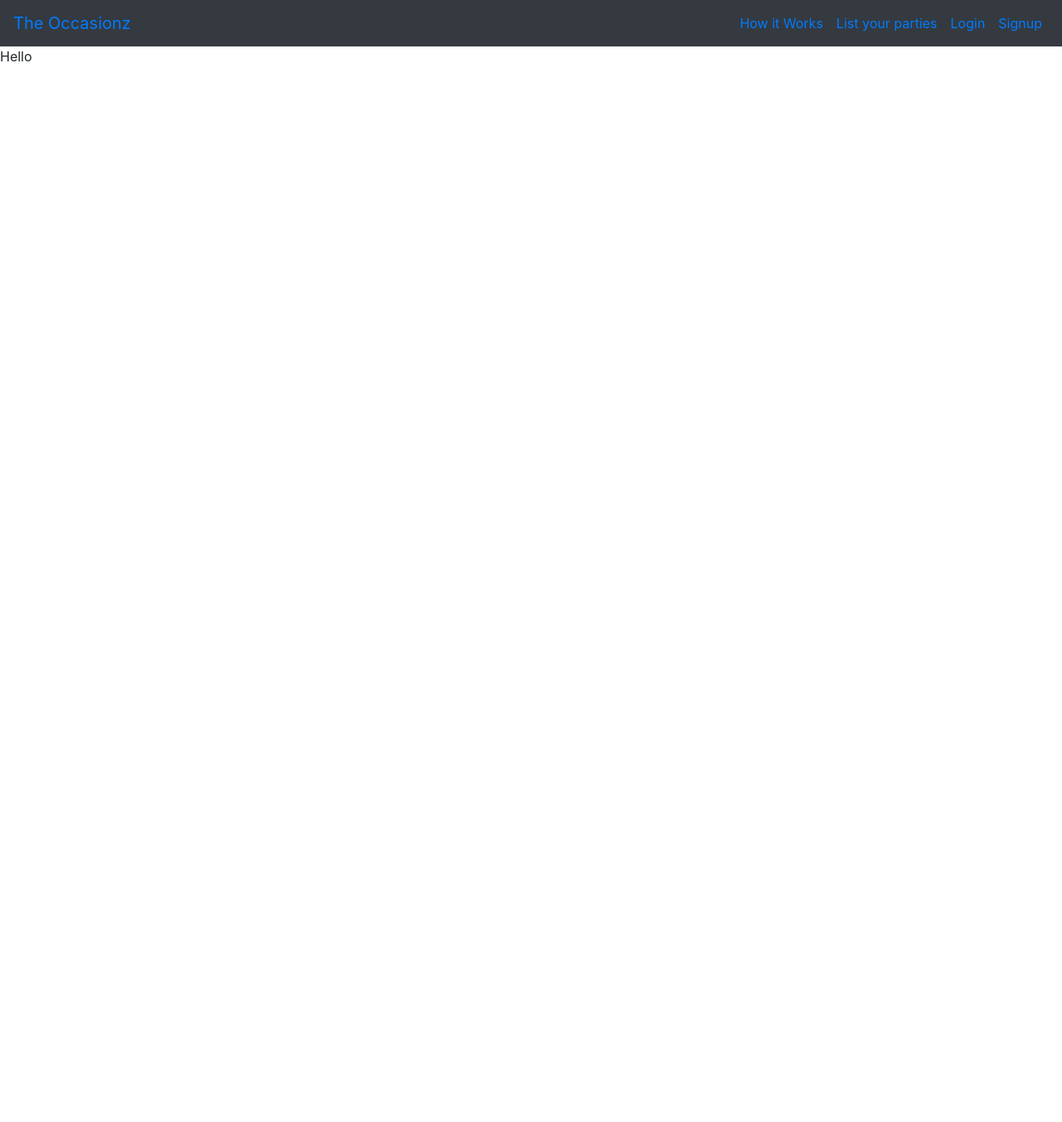
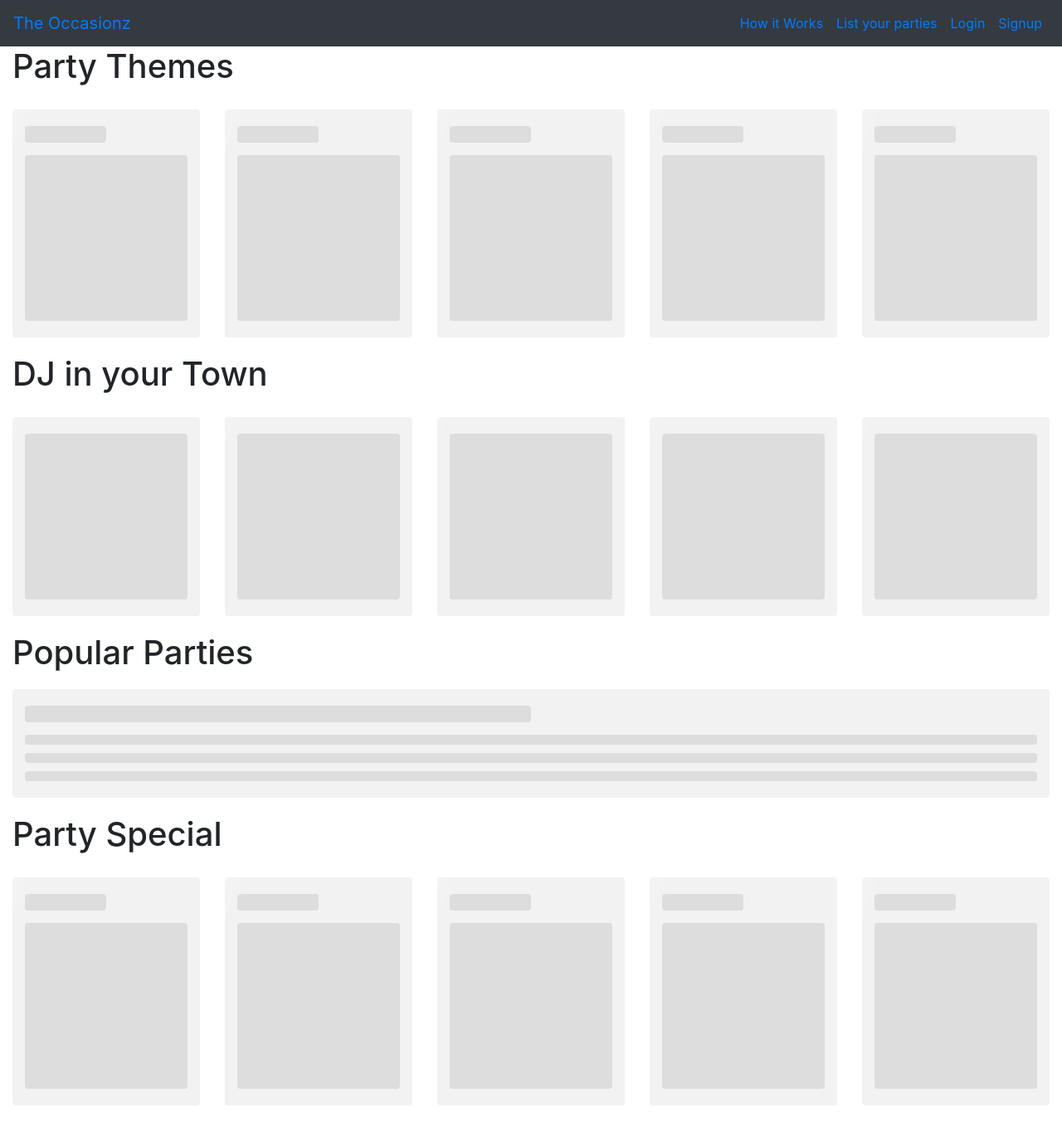
Before and after one commit to Theoccasionz/Frontend, a Next.js app: page / in a window 1280 px wide. Shown: the whole page at 83% size. Before the commit the page ends 800 px from the top, so only its background shows below. Built offline with nearby package versions, Linux system fonts and the light colour scheme.

Commit message:
feat:Temporary Landing data displayed
Signed-off-by: k-kumar-01 <kushalkumargupta4@gmail.com>

```diff
--- a/components/List/index.tsx
+++ b/components/List/index.tsx
@@ -1,5 +1,4 @@
 import React from 'react';
-import Container from 'react-bootstrap/Container';
 import Row from 'react-bootstrap/Row';
 import Col from 'react-bootstrap/Col';
 import SkeletonCard from '../Skeleton/SkeletonCard';
@@ -11,15 +10,13 @@ type Props = {
 
 const List: React.FC<Props> = ({ data, heading }) => {
   return (
-    <Container fluid>
     <Row>
       {data.map(d => (
-          <Col id={`${d}`}>
+        <Col key={`${d}`}>
           <SkeletonCard heading={heading} />
         </Col>
       ))}
     </Row>
-    </Container>
   );
 };
 
--- a/pages/index.tsx
+++ b/pages/index.tsx
@@ -1,12 +1,28 @@
 import React from 'react';
+import Container from 'react-bootstrap/Container';
+
 import Layout from '../components/Layout';
+import List from '../components/List';
+import SkeletonFeatured from '../components/Skeleton/SkeletonFeatured';
 
 const Index: React.FC = () => {
   return (
     <Layout>
-      Hello
+      <Container fluid>
+        <h1>Party Themes</h1>
+        <List data={[1, 2, 3, 4, 5]} heading={true} />
+
+        <h1>DJ in your Town</h1>
+        <List data={[1, 2, 3, 4, 5]} />
+
+        <h1>Popular Parties</h1>
+        <SkeletonFeatured />
+
+        <h1>Party Special</h1>
+        <List data={[1, 2, 3, 4, 5]} heading={true} />
+      </Container>
     </Layout>
   );
 };
 
-export default Index
+export default Index;
```
Lines whose indentation alone changed are shown as unchanged.
